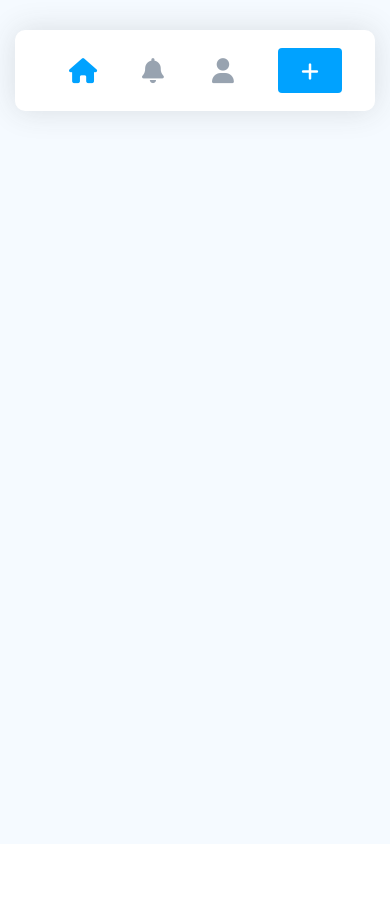
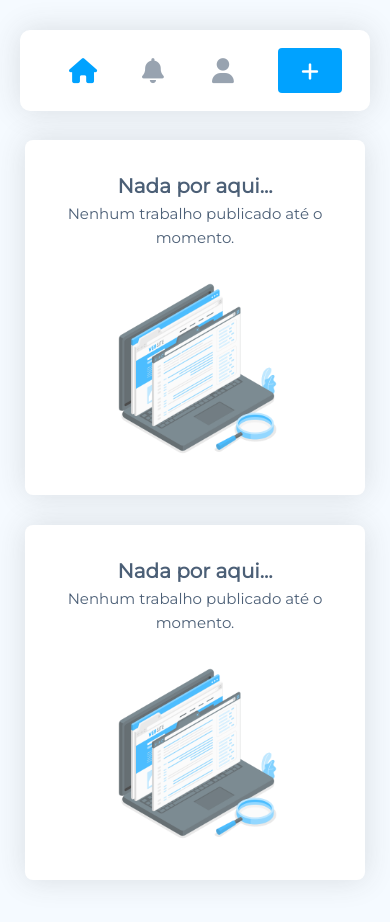
Before and after one commit to eduardo-n/frontend-paper-tree-v2, an Angular app: page / in a window 390 px wide. Shown: the top 922 px of the page. Before the commit the page ends 844 px from the top, so only its background shows below. Built offline with nearby package versions, Linux system fonts and the light colour scheme.

Commit message:
Card para informar que nao ha conteudo

```diff
--- a/src/app/modules/logged/components/header-bar/header-bar.component.html
+++ b/src/app/modules/logged/components/header-bar/header-bar.component.html
@@ -1,5 +1,5 @@
 <div class="header-bar">
-  <div class="bx-header-bar">
+  <div class="shadow bx-header-bar">
 
     <div class="bx-items">
       <div class="bx-icon">
--- a/src/app/modules/logged/components/header-bar/header-bar.component.scss
+++ b/src/app/modules/logged/components/header-bar/header-bar.component.scss
@@ -6,6 +6,7 @@
   left: 0;
   right: 0;
   background-color: var(--primary-color-v3);
+  z-index: 9999;
 
 
   .bx-header-bar {
@@ -17,7 +18,6 @@
     height: 81px;
     border-radius: 10px;
     background-color: var(--secondary-color);
-    box-shadow: 0px 0px 30px 0px rgba(59, 59, 59, 0.15);
 
     .bx-items {
       display: flex;
@@ -82,7 +82,7 @@
 
 @media (max-width: 912px) {
   .bx-header-bar {
-    width: calc(100% - 100px) !important;
+    width: calc(100% - 40px) !important;
   }
 
   .bx-items {
@@ -95,10 +95,6 @@
 }
 
 @media (max-width: 585px) {
-  .bx-header-bar {
-    width: calc(100% - 30px) !important;
-  }
-
   .bx-items {
     .bx-buttons {
       margin-left: 0px !important;
--- /dev/null
+++ b/src/app/modules/logged/modules/home/components/empty-content-card/empty-content-card.component.html
@@ -0,0 +1,9 @@
+<div class="shadow empty-content-card">
+  <div class="bx-texts">
+    <h2>Nada por aqui...</h2>
+    <h4>Nenhum trabalho publicado até o momento.</h4>
+  </div>
+  <div class="bx-image">
+    <img src="assets/images/icon-empty-content.png">
+  </div>
+</div>
--- /dev/null
+++ b/src/app/modules/logged/modules/home/components/empty-content-card/empty-content-card.component.scss
@@ -0,0 +1,60 @@
+.empty-content-card {
+  display: flex;
+  justify-content: center;
+  width: 100%;
+  background-color: var(--secondary-color);
+  border-radius: 8px;
+  cursor: pointer;
+
+  .bx-texts {
+    display: flex;
+    flex-direction: column;
+    justify-content: center;
+    text-align: center;
+    opacity: 0.7;
+    padding: 30px 30px 30px 30px;
+
+    h2 {
+      font-weight: bold;
+      color: var(--tertiary-color);
+    }
+
+    h4 {
+      color: var(--tertiary-color);
+    }
+  }
+
+  .bx-image {
+    padding: 30px 30px 30px 0;
+
+    img {
+      width: 180px;
+      opacity: 0.7;
+      transition: 1s ease-out;
+    }
+  }
+}
+
+.empty-content-card:hover {
+  .bx-image {
+    img {
+      transform: translateY(-0.18rem);
+    }
+  }
+}
+
+@media (max-width: 585px) {
+  .empty-content-card {
+    flex-direction: column;
+    align-items: center;
+    width: 340px !important;
+
+    .bx-texts {
+      margin: 0 0 0 0 !important;
+    }
+
+    .bx-image {
+      padding: 0 30px 30px 30px !important;
+    }
+  }
+}
--- /dev/null
+++ b/src/app/modules/logged/modules/home/components/empty-content-card/empty-content-card.component.ts
@@ -0,0 +1,15 @@
+import { Component, OnInit } from '@angular/core';
+
+@Component({
+  selector: 'app-empty-content-card',
+  templateUrl: './empty-content-card.component.html',
+  styleUrls: ['./empty-content-card.component.scss']
+})
+export class EmptyContentCardComponent implements OnInit {
+
+  constructor() { }
+
+  ngOnInit(): void {
+  }
+
+}
--- a/src/app/modules/logged/modules/home/feed/feed.component.html
+++ b/src/app/modules/logged/modules/home/feed/feed.component.html
@@ -1 +1,19 @@
-<div class="pg-feed"></div>
+<div class="pg-feed">
+
+  <div class="left-box">
+
+  </div>
+
+  <div class="middle-box">
+    <div class="item-card">
+      <app-empty-content-card></app-empty-content-card>
+    </div>
+    <div class="item-card">
+      <app-empty-content-card></app-empty-content-card>
+    </div>
+  </div>
+
+  <div class="right-box">
+
+  </div>
+</div>
--- a/src/app/modules/logged/modules/home/feed/feed.component.scss
+++ b/src/app/modules/logged/modules/home/feed/feed.component.scss
@@ -1,5 +1,44 @@
 .pg-feed {
+  display: flex;
+  justify-content: center;
   width: 100%;
-  height: 100vh;
-  background-color:  var(--primary-color-v3);
+  margin-top: 110px;
+
+  .left-box {
+    padding: 50px 20px;
+  }
+
+  .middle-box {
+    display: flex;
+    align-items: center;
+    flex-direction: column;
+    width: 800px;
+    padding: 50px 20px;
+
+    .item-card {
+      margin-bottom: 30px;
+    }
+  }
+
+  .right-box {
+    padding: 50px 20px;
+  }
 }
+
+@media (max-width: 912px) {
+  .left-box {
+    display: none;
+  }
+
+  .middle-box {
+    padding: 30px 20px !important;
+  }
+
+  .right-box {
+    display: none;
+  }
+}
+
+@media (max-width: 585px) {
+
+}
--- a/src/app/modules/logged/modules/home/home.module.ts
+++ b/src/app/modules/logged/modules/home/home.module.ts
@@ -3,11 +3,13 @@ import { CommonModule } from '@angular/common';
 
 import { HomeRoutingModule } from './home-routing.module';
 import { FeedComponent } from './feed/feed.component';
+import { EmptyContentCardComponent } from './components/empty-content-card/empty-content-card.component';
 
 
 @NgModule({
   declarations: [
-    FeedComponent
+    FeedComponent,
+    EmptyContentCardComponent
   ],
   imports: [
     CommonModule,
--- a/src/styles.scss
+++ b/src/styles.scss
@@ -9,7 +9,7 @@
   appearance: none;
 }
 
-html, body { padding: 0; margin: 0;}
+html, body { padding: 0; margin: 0; background-color: var(--primary-color-v3);}
 
 h1,.h1,
 h2,.h2,
@@ -80,6 +80,10 @@ mat-form-field {
   margin-right: auto;
 }
 
+.shadow {
+  box-shadow: 0px 0px 30px 0px rgba(59, 59, 59, 0.15);
+}
+
 .custom-modal {
   mat-dialog-container {
       padding: 25px;
```
Also changed, not shown: src/assets/images/icon-empty-content.png (added), 1 other file (tests, documents, lock files or other folders).
